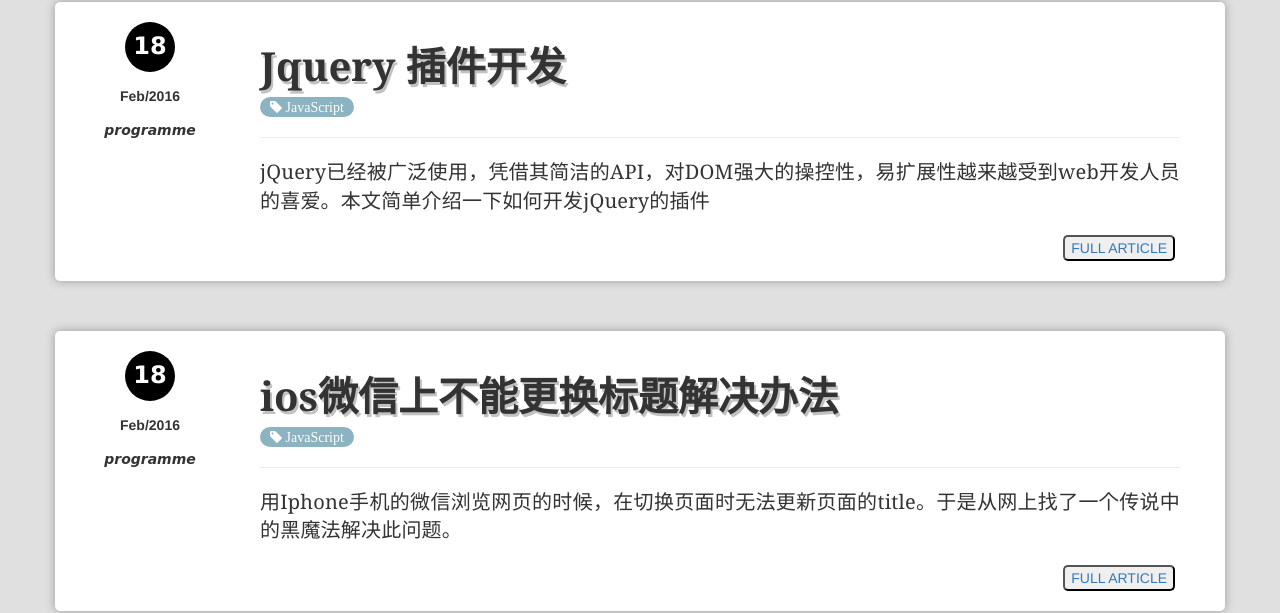
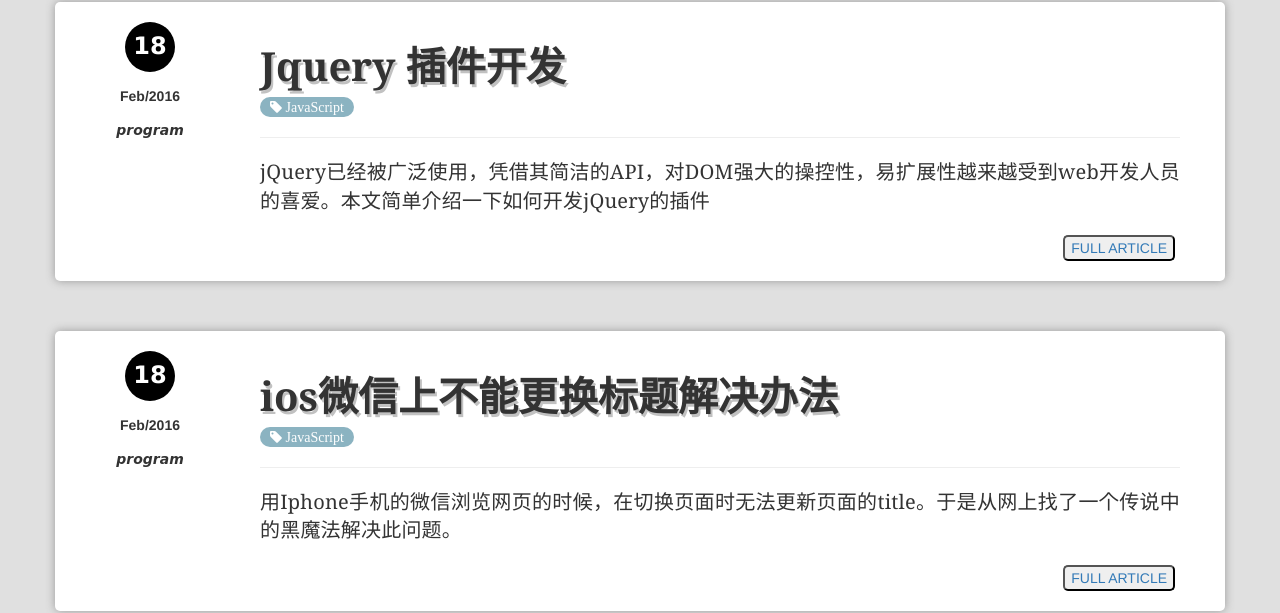
Before and after one commit to fantasylion/fantasylion.github.io, a Jekyll site: the page built from index.html, in a window 1280 px wide and 1400 px high. Shown: the part 228-841 px from the top of the window. Built offline with Jekyll 4.4.1, drawn with Linux system fonts in a browser that asks for light colours; Markdown is read by kramdown in place of the engine named in the settings; the list of posts is cut into pages by our own code; comment, search, counter and statistics services are not loaded; some of the changed text lies outside the part shown.

Commit message:
modify category programme to program

```diff
--- a/_posts/2016-02-17-css3_animation_trasfrom.md
+++ b/_posts/2016-02-17-css3_animation_trasfrom.md
@@ -1,7 +1,7 @@
 ---
 title: "CSS3(animation, trasfrom)总结"
 layout: post
-category: [programme]
+category: [program]
 tags: [CSS]
 excerpt: "CSS3(animation, trasfrom)总结"
 ---
--- a/_posts/2016-02-18-cant-modify-title-on-ios-wechat.md
+++ b/_posts/2016-02-18-cant-modify-title-on-ios-wechat.md
@@ -1,7 +1,7 @@
 ---
 title: "ios微信上不能更换标题解决办法"
 layout: post
-category: [programme]
+category: [program]
 tags: [JavaScript]
 excerpt: "用Iphone手机的微信浏览网页的时候，在切换页面时无法更新页面的title。于是从网上找了一个传说中的黑魔法解决此问题。"
 ---
--- a/_posts/2016-02-18-jQuery-plugin.md
+++ b/_posts/2016-02-18-jQuery-plugin.md
@@ -1,7 +1,7 @@
 ---
 title: "Jquery 插件开发"
 layout: post
-category: [programme]
+category: [program]
 tags: [JavaScript]
 excerpt: "jQuery已经被广泛使用，凭借其简洁的API，对DOM强大的操控性，易扩展性越来越受到web开发人员的喜爱。本文简单介绍一下如何开发jQuery的插件"
 ---
--- a/_posts/2016-2-17-canvas_make_image_effect.md
+++ b/_posts/2016-2-17-canvas_make_image_effect.md
@@ -1,7 +1,7 @@
 ---
 title: "使用canvas制作视频图片特效"
 layout: post
-category: [programme]
+category: [program]
 tags: [JavaScript]
 excerpt: "Canvas是html5上的一个画布标签,功能有点类似java的swing.可以在canvas上画线条 弧线, 文字 就是画布的功能.
 具体提供的js函数看<http://www.w3school.com.cn/tags/html_ref_canvas.asp/>"
```
